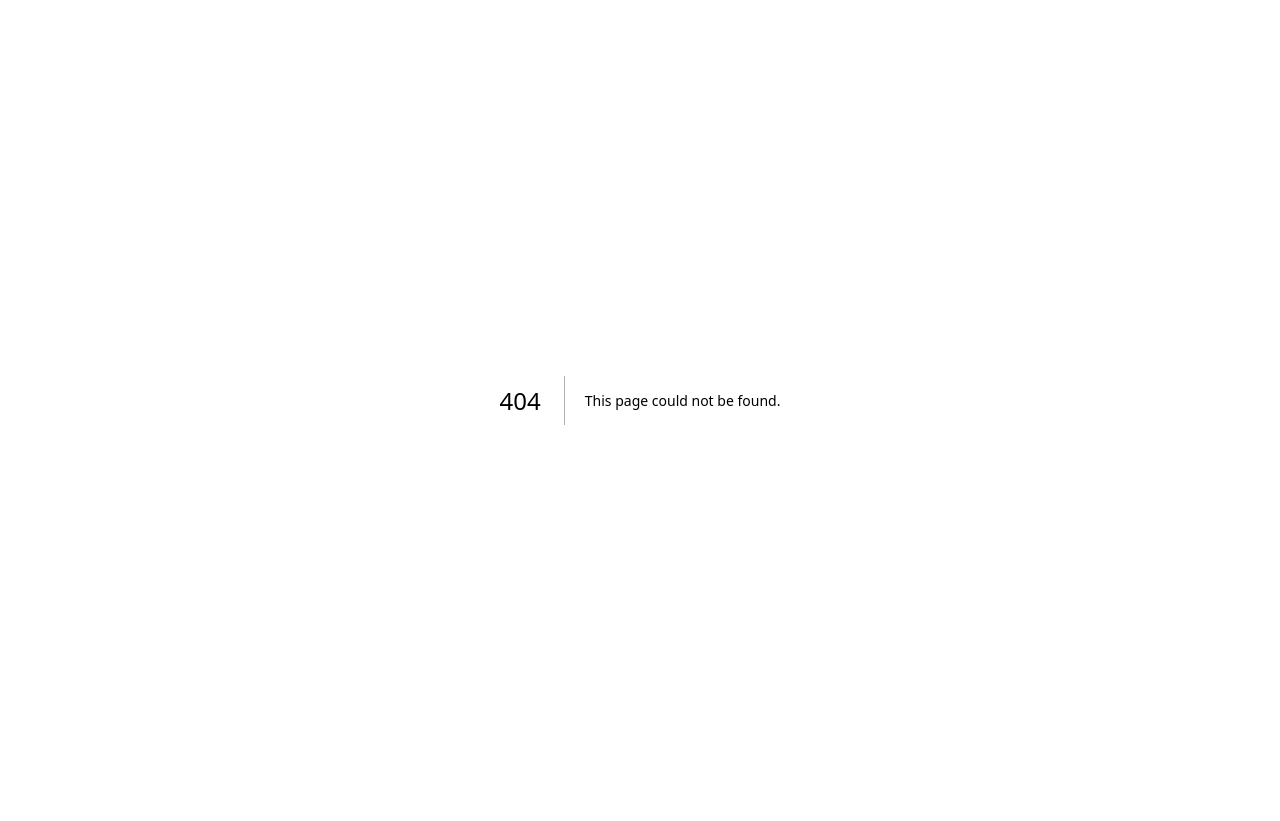
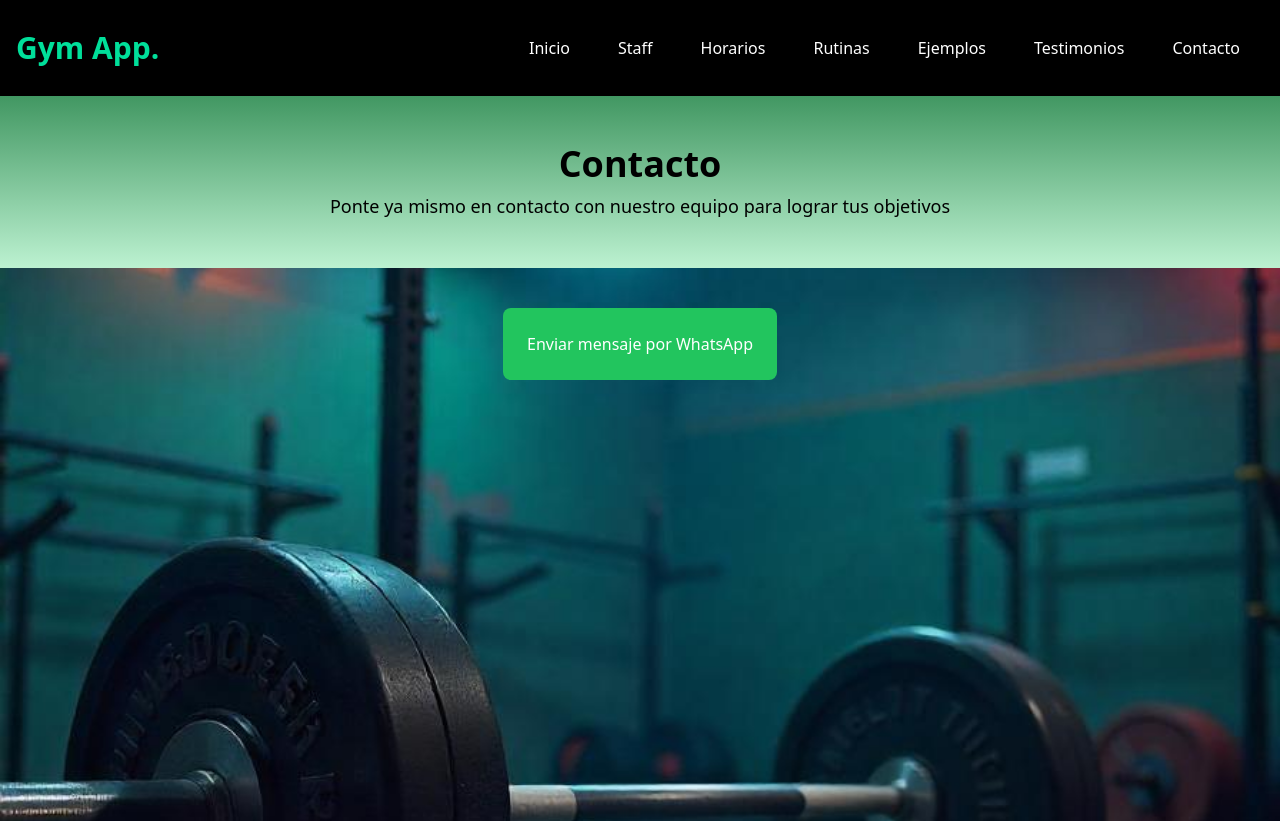
Before and after one commit to mak2220/gym_app, a Next.js app: page /contacto in a window 1280 px wide. Before the commit this address had no page. Shown: the top 821 px of the page. Before the commit the page ends 800 px from the top, so only its background shows below. Built offline with nearby package versions, Linux system fonts and the light colour scheme; a web font is replaced by a local one.

Commit message:
contacto page

```diff
--- /dev/null
+++ b/pages/contacto.jsx
@@ -0,0 +1,30 @@
+"use client"
+
+import React from "react";
+
+const Contacto = () =>{
+    const whatsappNumber = '+543456407808';
+    const message = encodeURIComponent('Hola, estoy interesado en más información sobre GymApp.');
+
+    return(
+        <div className="min-h-screen bg-gray-100">
+            <header className="bg-gradient-to-b from-green-700/80 to-green-300/50 text-black py-12 text-center">
+                <h1 className="text-4xl font-bold">Contacto</h1>
+                <p className="mt-2 text-lg">Ponte ya mismo en contacto con nuestro equipo para lograr tus objetivos</p>
+            </header>
+            <main className="bg-[url('/images/bg-contacto.jpeg')] bg-cover bg-center flex flex-col items-center min-h-screen p-4">
+
+                <a
+                    href={`https://wa.me/${whatsappNumber}?text=${message}`}
+                    target="_blank"
+                    rel="noopener noreferrer"
+                    className="mt-6 px-6 py-6 bg-green-500 text-white rounded-lg hover:bg-green-600 transition"
+                >
+                    Enviar mensaje por WhatsApp
+                </a>
+            </main>
+        </div>
+    )
+}
+
+export default Contacto;
```
Also changed, not shown: public/images/bg-contacto.jpeg (added).
